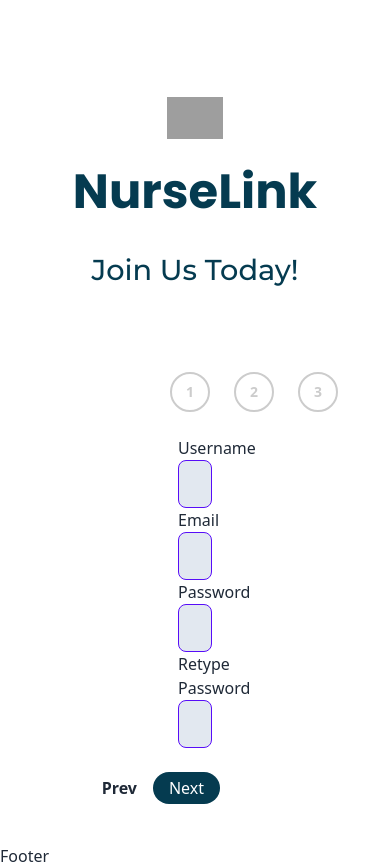
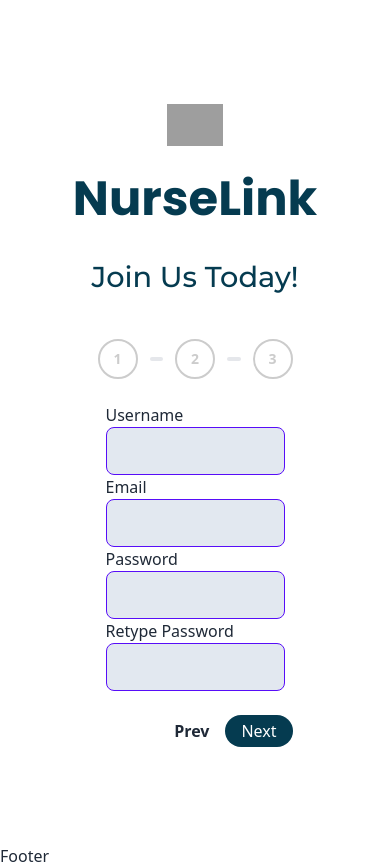
Before and after one commit to Ethea2/Nurse-Link, a React (Vite) app in the folder frontend/: page /register-nurse in a window 390 px wide. Built offline with nearby package versions, Linux system fonts and the light colour scheme; grey boxes are pictures that could not be loaded.

Commit message:
Register Institute/Nurse are more responsive

```diff
--- a/frontend/src/pages/registerInstitute/RegisterInstitute.tsx
+++ b/frontend/src/pages/registerInstitute/RegisterInstitute.tsx
@@ -231,7 +231,7 @@ const RegisterInstitute = () => {
                                 Join Us Today!
                             </div>
                     </div>
-                    <div className="border-0 h-1/2 w-1/3 p-10">
+                    <div className="border-0 w-1/2">
                         <Steps
                             numSteps={NUMBER_OF_STEPS}
                             stepsComplete={stepsComplete}
--- a/frontend/src/pages/registerNurse/RegisterNurse.tsx
+++ b/frontend/src/pages/registerNurse/RegisterNurse.tsx
@@ -234,7 +234,7 @@ const RegisterNurse = () => {
                                 </div>
                             </div>
                     {/* <div className="border-2 h-1/2 w-2/3 p-10"> */}
-                    <div className="border-0 w-1/3 h-1/2 p-10">
+                    <div className="border-0 w-1/2">
                         <Steps
                             numSteps={NUMBER_OF_STEPS}
                             stepsComplete={stepsComplete}
```
